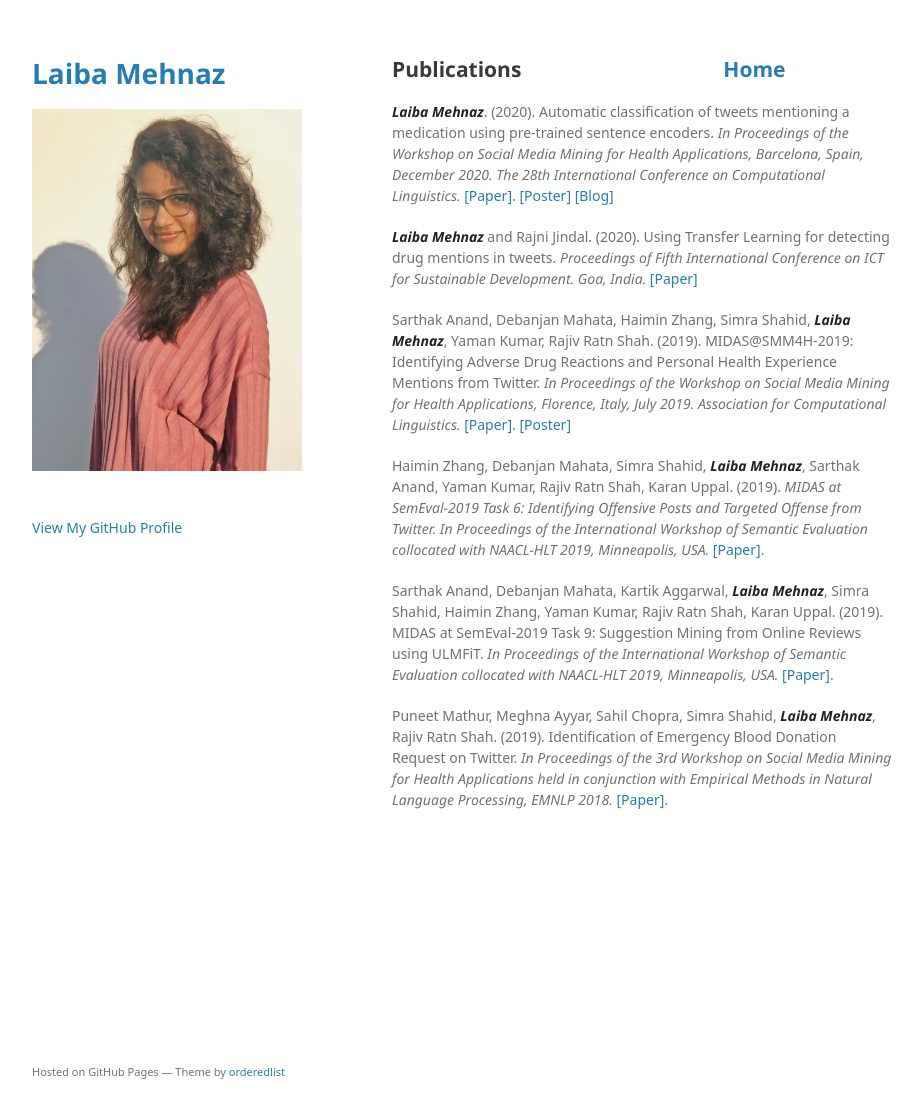
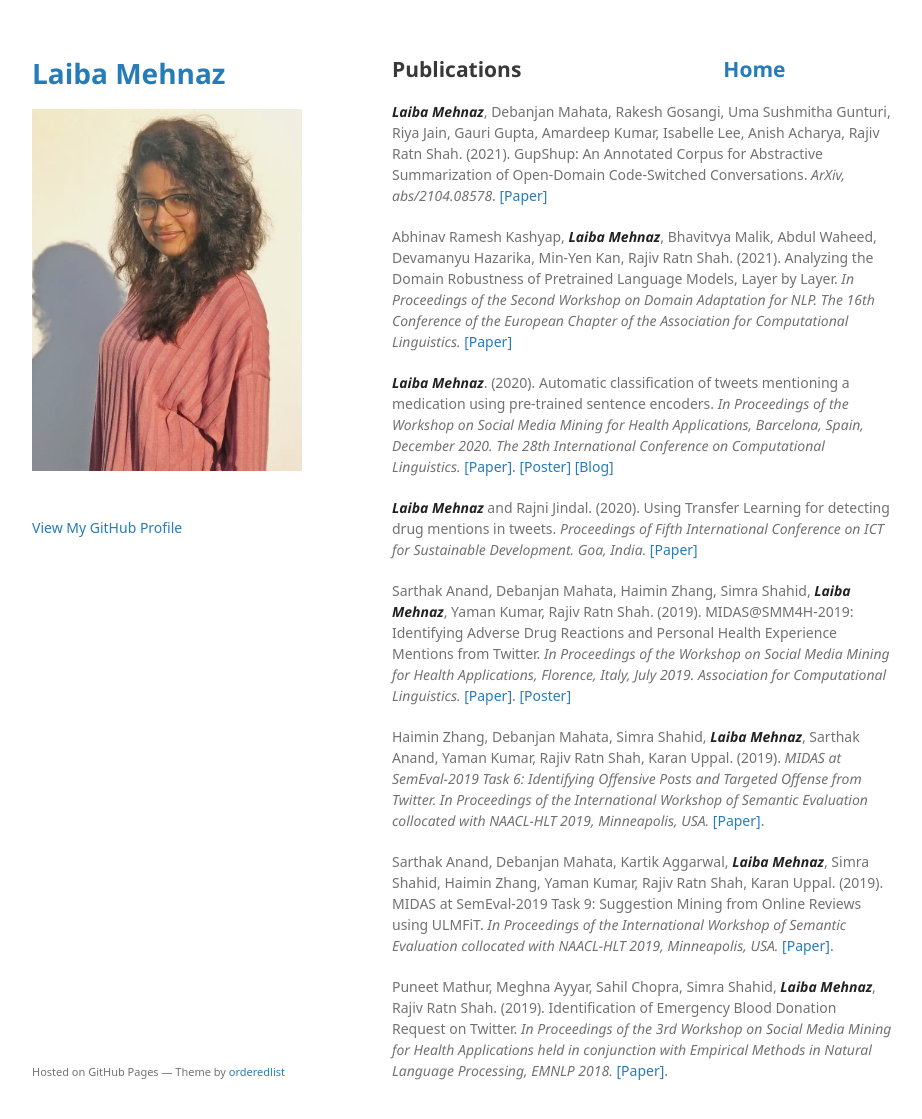
Before and after one commit to laibamehnaz/laibamehnaz.github.io, a Jekyll site: the page built from publication.md, in a window 1280 px wide and 1151 px high. Shown: the top 1119 px of the window, without its empty margins (178-1100 px from the left). Built offline with Jekyll 4.4.1, drawn with Linux system fonts in a browser that asks for light colours; some web fonts are replaced; the repository's description, which GitHub fills in, is left out; our own code applies the rules of GitHub Pages for plain Markdown files.

Commit message:
Update publication.md

```diff
--- a/publication.md
+++ b/publication.md
@@ -4,6 +4,15 @@ layout: default
 
 
 ## Publications  &nbsp;   &nbsp;   &nbsp;   &nbsp;   &nbsp;   &nbsp;   &nbsp;   &nbsp;   &nbsp;     &nbsp;   &nbsp;   &nbsp;   &nbsp;   &nbsp;   &nbsp;   &nbsp;   &nbsp;   &nbsp;      [Home](./)
+
+***Laiba Mehnaz***, Debanjan Mahata, Rakesh Gosangi, Uma Sushmitha Gunturi, Riya Jain, Gauri Gupta,
+Amardeep Kumar, Isabelle Lee, Anish Acharya, Rajiv Ratn Shah. (2021). GupShup: An Annotated Corpus for
+Abstractive Summarization of Open-Domain Code-Switched Conversations. *ArXiv, abs/2104.08578*.  [[Paper]](https://arxiv.org/abs/2104.08578)
+
+Abhinav Ramesh Kashyap, ***Laiba Mehnaz***, Bhavitvya Malik, Abdul Waheed, Devamanyu Hazarika, Min-Yen
+Kan, Rajiv Ratn Shah. (2021). Analyzing the Domain Robustness of Pretrained Language Models, Layer by
+Layer. *In Proceedings of the Second Workshop on Domain Adaptation for NLP. The 16th Conference of the
+European Chapter of the Association for Computational Linguistics.* [[Paper]](https://www.aclweb.org/anthology/2021.adaptnlp-1.23/)
 
 ***Laiba Mehnaz***. (2020). Automatic classification of tweets mentioning a medication using pre-trained sentence
 encoders. *In Proceedings of the Workshop on Social Media Mining for Health Applications, Barcelona, Spain,
```
